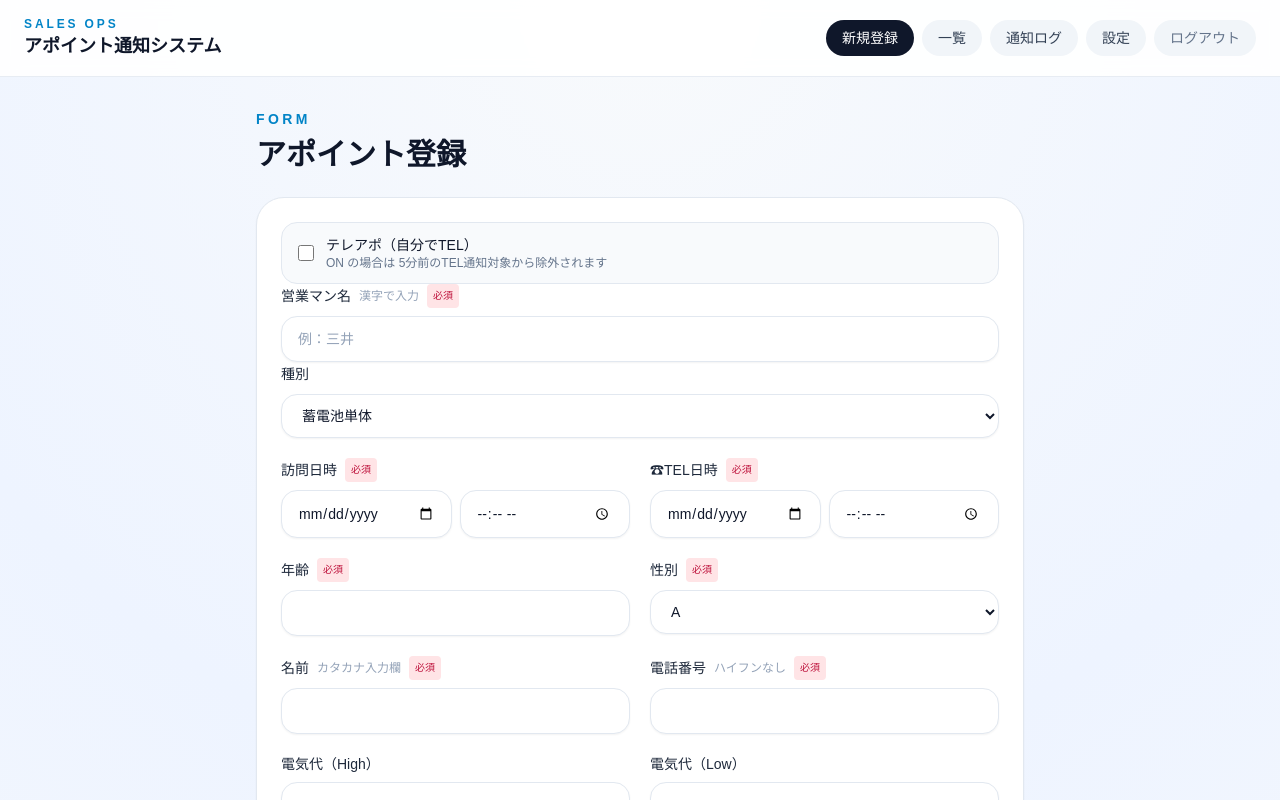
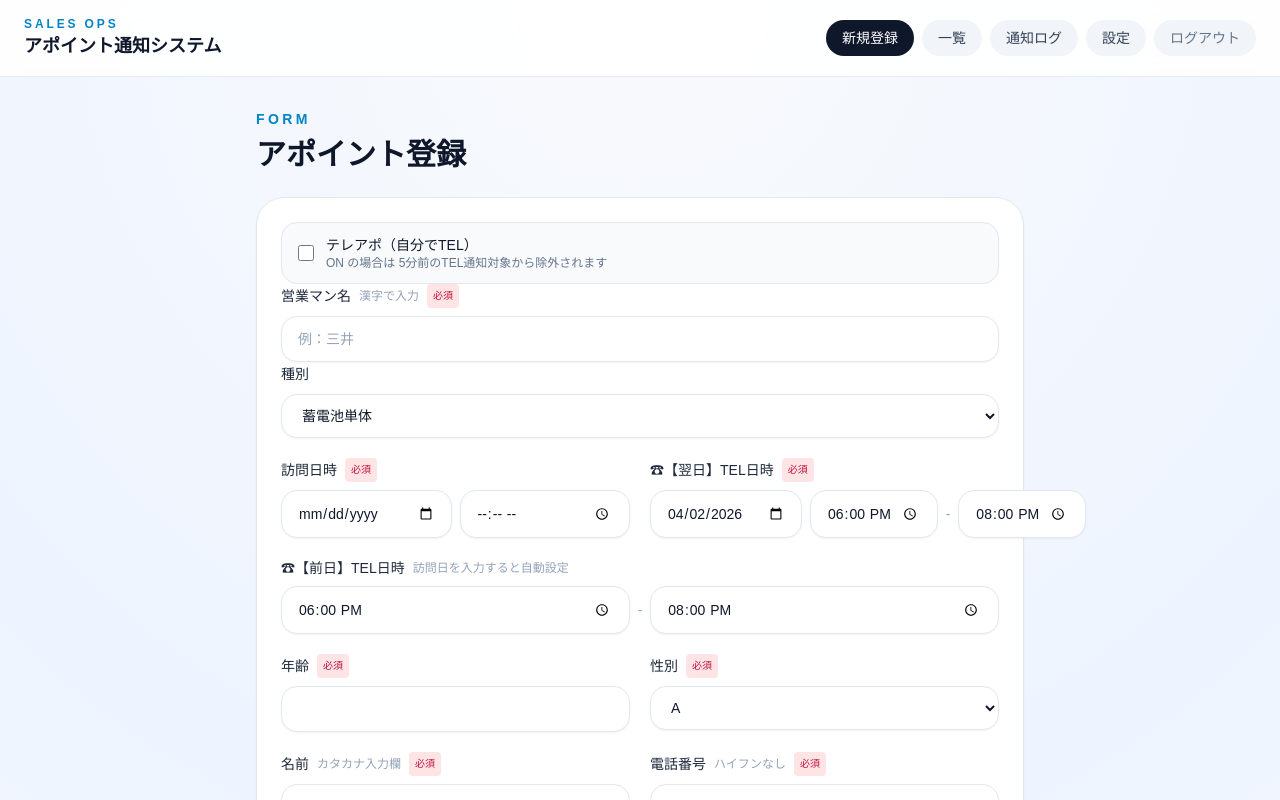
Before and after one commit to kmitsui-bit/bookish-garbanzo, a Next.js app: page /appointments/new in a window 1280 px wide. Shown: the top 800 px of the page. Built offline with nearby package versions, Linux system fonts and the light colour scheme; no server answers.

Commit message:
翌日・前日TEL日時の時間範囲入力を追加

```diff
--- a/src/app/api/appointments/[id]/route.ts
+++ b/src/app/api/appointments/[id]/route.ts
@@ -48,6 +48,9 @@ export async function PATCH(request: Request, context: { params: Promise<{ id: s
     data: {
       visitAt: parsed.data.visitAt,
       telAt: parsed.data.telAt,
+      telAtEnd: parsed.data.telAtEnd,
+      prevDayTelAt: parsed.data.prevDayTelAt,
+      prevDayTelAtEnd: parsed.data.prevDayTelAtEnd,
       age: parsed.data.age,
       gender: parsed.data.gender,
       nameKana: parsed.data.nameKana.trim(),
--- a/src/app/api/appointments/route.ts
+++ b/src/app/api/appointments/route.ts
@@ -30,6 +30,9 @@ export async function POST(request: Request) {
     data: {
       visitAt: parsed.data.visitAt,
       telAt: parsed.data.telAt,
+      telAtEnd: parsed.data.telAtEnd,
+      prevDayTelAt: parsed.data.prevDayTelAt,
+      prevDayTelAtEnd: parsed.data.prevDayTelAtEnd,
       age: parsed.data.age,
       gender: parsed.data.gender,
       nameKana: parsed.data.nameKana.trim(),
--- a/src/components/appointment-form.tsx
+++ b/src/components/appointment-form.tsx
@@ -3,7 +3,7 @@
 import { useMemo, useState } from "react";
 import { useRouter } from "next/navigation";
 import type { Appointment } from "@prisma/client";
-import { toFormDate, toFormTime } from "@/lib/date";
+import { toFormDate, toFormTime, getTomorrowDate, getDateMinusOne } from "@/lib/date";
 import type { AppointmentFormInput } from "@/lib/validation";
 import { cn } from "@/lib/utils";
 
@@ -18,8 +18,11 @@ type FieldErrors = Partial<Record<keyof AppointmentFormInput, string[]>>;
 const emptyValues: AppointmentFormInput = {
   visitAtDateInput: "",
   visitAtTimeInput: "",
-  telAtDateInput: "",
-  telAtTimeInput: "",
+  telAtDateInput: getTomorrowDate(),
+  telAtStartTimeInput: "18:00",
+  telAtEndTimeInput: "20:00",
+  prevDayTelAtStartTimeInput: "18:00",
+  prevDayTelAtEndTimeInput: "20:00",
   age: "",
   gender: "A",
   nameKana: "",
@@ -75,14 +78,20 @@ export function AppointmentForm({ mode, initialValues, appointmentId }: Props) {
   const initialForm = useMemo<AppointmentFormInput>(() => {
     const visitAtDateInput = initialValues?.visitAt ? toFormDate(initialValues.visitAt) : "";
     const visitAtTimeInput = initialValues?.visitAt ? toFormTime(initialValues.visitAt) : "";
-    const telAtDateInput = initialValues?.telAt ? toFormDate(initialValues.telAt) : "";
-    const telAtTimeInput = initialValues?.telAt ? toFormTime(initialValues.telAt) : "";
+    const telAtDateInput = initialValues?.telAt ? toFormDate(initialValues.telAt) : getTomorrowDate();
+    const telAtStartTimeInput = initialValues?.telAt ? toFormTime(initialValues.telAt) : "18:00";
+    const telAtEndTimeInput = initialValues?.telAtEnd ? toFormTime(initialValues.telAtEnd) : "20:00";
+    const prevDayTelAtStartTimeInput = initialValues?.prevDayTelAt ? toFormTime(initialValues.prevDayTelAt) : "18:00";
+    const prevDayTelAtEndTimeInput = initialValues?.prevDayTelAtEnd ? toFormTime(initialValues.prevDayTelAtEnd) : "20:00";
 
     return {
       visitAtDateInput,
       visitAtTimeInput,
       telAtDateInput,
-      telAtTimeInput,
+      telAtStartTimeInput,
+      telAtEndTimeInput,
+      prevDayTelAtStartTimeInput,
+      prevDayTelAtEndTimeInput,
       age: initialValues?.age ? String(initialValues.age) : "",
       gender: (initialValues?.gender as "A" | "B" | "AB" | "C") ?? "A",
       nameKana: initialValues?.nameKana ?? "",
@@ -115,6 +124,22 @@ export function AppointmentForm({ mode, initialValues, appointmentId }: Props) {
   const submitUrl = mode === "create" ? "/api/appointments" : `/api/appointments/${appointmentId}`;
   const method = mode === "create" ? "POST" : "PATCH";
 
+  // 前日TEL日付（訪問日の1日前）
+  const prevDayTelDate = useMemo(() => {
+    if (!values.visitAtDateInput) return "";
+    try {
+      const d = new Date(values.visitAtDateInput + "T00:00:00");
+      const prev = new Date(d);
+      prev.setDate(prev.getDate() - 1);
+      const y = prev.getFullYear();
+      const m = String(prev.getMonth() + 1).padStart(2, "0");
+      const day = String(prev.getDate()).padStart(2, "0");
+      return `${y}/${m}/${day}`;
+    } catch {
+      return "";
+    }
+  }, [values.visitAtDateInput]);
+
   async function handleSubmit(event: React.FormEvent<HTMLFormElement>) {
     event.preventDefault();
     setSubmitting(true);
@@ -123,9 +148,7 @@ export function AppointmentForm({ mode, initialValues, appointmentId }: Props) {
 
     const response = await fetch(submitUrl, {
       method,
-      headers: {
-        "Content-Type": "application/json"
-      },
+      headers: { "Content-Type": "application/json" },
       body: JSON.stringify(values)
     });
 
@@ -192,7 +215,6 @@ export function AppointmentForm({ mode, initialValues, appointmentId }: Props) {
         </select>
       </label>
 
-      {/* その他の場合の自由記入欄 */}
       {values.appointmentType === "その他" && (
         <Field label="種別（自由記入）" required error={errors.appointmentTypeOther?.[0]}>
           <input
@@ -223,9 +245,9 @@ export function AppointmentForm({ mode, initialValues, appointmentId }: Props) {
           </div>
         </Field>
 
-        {/* TEL日時 */}
-        <Field label="☎TEL日時" required error={errors.telAtDateInput?.[0] ?? errors.telAtTimeInput?.[0]}>
-          <div className="flex gap-2">
+        {/* 翌日TEL日時 */}
+        <Field label="☎【翌日】TEL日時" required error={errors.telAtDateInput?.[0] ?? errors.telAtStartTimeInput?.[0]}>
+          <div className="flex gap-2 items-center">
             <input
               type="date"
               className={dateTimeClass}
@@ -235,11 +257,39 @@ export function AppointmentForm({ mode, initialValues, appointmentId }: Props) {
             <input
               type="time"
               className={dateTimeClass}
-              value={values.telAtTimeInput}
-              onChange={(event) => setValues((prev) => ({ ...prev, telAtTimeInput: event.target.value }))}
+              value={values.telAtStartTimeInput}
+              onChange={(event) => setValues((prev) => ({ ...prev, telAtStartTimeInput: event.target.value }))}
+            />
+            <span className="text-slate-400 text-sm shrink-0">-</span>
+            <input
+              type="time"
+              className={dateTimeClass}
+              value={values.telAtEndTimeInput}
+              onChange={(event) => setValues((prev) => ({ ...prev, telAtEndTimeInput: event.target.value }))}
             />
           </div>
         </Field>
+
+        {/* 前日TEL日時 */}
+        <div className="md:col-span-2">
+          <Field label="☎【前日】TEL日時" hint={prevDayTelDate ? `日付：${prevDayTelDate}（訪問日前日）` : "訪問日を入力すると自動設定"}>
+            <div className="flex gap-2 items-center">
+              <input
+                type="time"
+                className={dateTimeClass}
+                value={values.prevDayTelAtStartTimeInput}
+                onChange={(event) => setValues((prev) => ({ ...prev, prevDayTelAtStartTimeInput: event.target.value }))}
+              />
+              <span className="text-slate-400 text-sm shrink-0">-</span>
+              <input
+                type="time"
+                className={dateTimeClass}
+                value={values.prevDayTelAtEndTimeInput}
+                onChange={(event) => setValues((prev) => ({ ...prev, prevDayTelAtEndTimeInput: event.target.value }))}
+              />
+            </div>
+          </Field>
+        </div>
 
         {/* 年齢 */}
         <Field label="年齢" required error={errors.age?.[0]}>
@@ -257,7 +307,7 @@ export function AppointmentForm({ mode, initialValues, appointmentId }: Props) {
             className={inputClass}
             value={values.gender}
             onChange={(event) =>
-                      setValues((prev) => ({ ...prev, gender: event.target.value as "A" | "B" | "AB" | "C" }))
+              setValues((prev) => ({ ...prev, gender: event.target.value as "A" | "B" | "AB" | "C" }))
             }
           >
             <option value="A">A</option>
@@ -267,7 +317,6 @@ export function AppointmentForm({ mode, initialValues, appointmentId }: Props) {
           </select>
         </Field>
 
-        {/* 性別CのときC詳細欄 */}
         {values.gender === "C" && (
           <div className="md:col-span-2">
             <Field label="C 詳細">
@@ -300,61 +349,25 @@ export function AppointmentForm({ mode, initialValues, appointmentId }: Props) {
           />
         </Field>
 
-        {/* 電気代 High */}
         <Field label="電気代（High）">
-          <input
-            className={inputClass}
-            value={values.electricityCostHigh}
-            onChange={(event) => setValues((prev) => ({ ...prev, electricityCostHigh: event.target.value }))}
-          />
+          <input className={inputClass} value={values.electricityCostHigh} onChange={(event) => setValues((prev) => ({ ...prev, electricityCostHigh: event.target.value }))} />
+        </Field>
+        <Field label="電気代（Low）">
+          <input className={inputClass} value={values.electricityCostLow} onChange={(event) => setValues((prev) => ({ ...prev, electricityCostLow: event.target.value }))} />
+        </Field>
+        <Field label="売電（High）">
+          <input className={inputClass} value={values.sellPowerHigh} onChange={(event) => setValues((prev) => ({ ...prev, sellPowerHigh: event.target.value }))} />
+        </Field>
+        <Field label="売電（Low）">
+          <input className={inputClass} value={values.sellPowerLow} onChange={(event) => setValues((prev) => ({ ...prev, sellPowerLow: event.target.value }))} />
+        </Field>
+        <Field label="ガス代（High）" hint="任意">
+          <input className={inputClass} value={values.gasCostHigh} onChange={(event) => setValues((prev) => ({ ...prev, gasCostHigh: event.target.value }))} />
+        </Field>
+        <Field label="ガス代（Low）" hint="任意">
+          <input className={inputClass} value={values.gasCostLow} onChange={(event) => setValues((prev) => ({ ...prev, gasCostLow: event.target.value }))} />
         </Field>
 
-        {/* 電気代 Low */}
-        <Field label="電気代（Low）">
-          <input
-            className={inputClass}
-            value={values.electricityCostLow}
-            onChange={(event) => setValues((prev) => ({ ...prev, electricityCostLow: event.target.value }))}
-          />
-        </Field>
-
-        {/* 売電 High */}
-        <Field label="売電（High）">
-          <input
-            className={inputClass}
-            value={values.sellPowerHigh}
-            onChange={(event) => setValues((prev) => ({ ...prev, sellPowerHigh: event.target.value }))}
-          />
-        </Field>
-
-        {/* 売電 Low */}
-        <Field label="売電（Low）">
-          <input
-            className={inputClass}
-            value={values.sellPowerLow}
-            onChange={(event) => setValues((prev) => ({ ...prev, sellPowerLow: event.target.value }))}
-          />
-        </Field>
-
-        {/* ガス代 High */}
-        <Field label="ガス代（High）" hint="任意">
-          <input
-            className={inputClass}
-            value={values.gasCostHigh}
-            onChange={(event) => setValues((prev) => ({ ...prev, gasCostHigh: event.target.value }))}
-          />
-        </Field>
-
-        {/* ガス代 Low */}
-        <Field label="ガス代（Low）" hint="任意">
-          <input
-            className={inputClass}
-            value={values.gasCostLow}
-            onChange={(event) => setValues((prev) => ({ ...prev, gasCostLow: event.target.value }))}
-          />
-        </Field>
-
-        {/* パネル年数 */}
         <Field label="パネル年数" hint="〇年目　数字のみ入力">
           <input
             className={inputClass}
@@ -368,7 +381,6 @@ export function AppointmentForm({ mode, initialValues, appointmentId }: Props) {
           />
         </Field>
 
-        {/* 給湯設備 */}
         <Field label="給湯設備">
           <input
             className={inputClass}
@@ -378,7 +390,6 @@ export function AppointmentForm({ mode, initialValues, appointmentId }: Props) {
           />
         </Field>
 
-        {/* ガス使用設備 */}
         <div className="md:col-span-2">
           <Field label="ガス使用設備">
             <input
--- a/src/lib/date.ts
+++ b/src/lib/date.ts
@@ -1,5 +1,5 @@
 import { formatInTimeZone, fromZonedTime, toZonedTime } from "date-fns-tz";
-import { isValid } from "date-fns";
+import { isValid, addDays } from "date-fns";
 import { env } from "@/lib/env";
 
 const DATE_TIME_PATTERN = /^(0?[1-9]|1[0-2])\/(0?[1-9]|[12]\d|3[01])\s([01]?\d|2[0-3]):([0-5]\d)$/;
@@ -59,6 +59,19 @@ export function parseDateTimeInput(dateStr: string, timeStr: string, timezone =
   return zoned;
 }
 
+export function getTomorrowDate(timezone = env.timezone) {
+  return formatInTimeZone(addDays(new Date(), 1), timezone, "yyyy-MM-dd");
+}
+
+export function getDateMinusOne(date: Date, timezone = env.timezone) {
+  return formatInTimeZone(addDays(date, -1), timezone, "yyyy-MM-dd");
+}
+
+export function formatTimeOnly(value: Date | string, timezone = env.timezone) {
+  const date = typeof value === "string" ? new Date(value) : value;
+  return formatInTimeZone(date, timezone, "H:mm");
+}
+
 export function formatCreatedAt(value: Date | string, timezone = env.timezone) {
   const date = typeof value === "string" ? new Date(value) : value;
   return formatInTimeZone(date, timezone, "yyyy/MM/dd HH:mm");
--- a/src/lib/validation.ts
+++ b/src/lib/validation.ts
@@ -1,9 +1,8 @@
 import { z } from "zod";
-import { parseDateTimeInput } from "@/lib/date";
+import { parseDateTimeInput, getDateMinusOne } from "@/lib/date";
 
 const kataKanaRegex = /^[ァ-ヶー　\s]+$/;
 const digitsRegex = /^\d+$/;
-const datePattern = /^\d{4}-\d{2}-\d{2}$/;
 const timePattern = /^([01]?\d|2[0-3]):([0-5]\d)$/;
 
 export const appointmentFormSchema = z
@@ -11,7 +10,10 @@ export const appointmentFormSchema = z
     visitAtDateInput: z.string().optional().default(""),
     visitAtTimeInput: z.string().optional().default(""),
     telAtDateInput: z.string().min(1, "TEL日（月/日）は必須です"),
-    telAtTimeInput: z.string().min(1, "TEL時間（HH:mm）は必須です"),
+    telAtStartTimeInput: z.string().min(1, "TEL開始時間は必須です"),
+    telAtEndTimeInput: z.string().min(1, "TEL終了時間は必須です"),
+    prevDayTelAtStartTimeInput: z.string().optional().default("18:00"),
+    prevDayTelAtEndTimeInput: z.string().optional().default("20:00"),
     age: z.string().min(1, "年齢は必須です").regex(digitsRegex, "年齢は数字のみで入力してください"),
     gender: z.enum(["A", "B", "AB", "C"], {
       errorMap: () => ({ message: "性別を選択してください" })
@@ -62,11 +64,14 @@ export const appointmentFormSchema = z
     if (!data.telAtDateInput) {
       ctx.addIssue({ code: z.ZodIssueCode.custom, path: ["telAtDateInput"], message: "TEL日は必須です" });
     }
-    if (!data.telAtTimeInput) {
-      ctx.addIssue({ code: z.ZodIssueCode.custom, path: ["telAtTimeInput"], message: "TEL時間は必須です" });
+    if (!timePattern.test(data.telAtStartTimeInput)) {
+      ctx.addIssue({ code: z.ZodIssueCode.custom, path: ["telAtStartTimeInput"], message: "TEL開始時間はHH:mm形式で入力してください" });
     }
-    if (data.telAtDateInput && data.telAtTimeInput) {
-      if (!parseDateTimeInput(data.telAtDateInput, data.telAtTimeInput)) {
+    if (!timePattern.test(data.telAtEndTimeInput)) {
+      ctx.addIssue({ code: z.ZodIssueCode.custom, path: ["telAtEndTimeInput"], message: "TEL終了時間はHH:mm形式で入力してください" });
+    }
+    if (data.telAtDateInput && data.telAtStartTimeInput) {
+      if (!parseDateTimeInput(data.telAtDateInput, data.telAtStartTimeInput)) {
         ctx.addIssue({ code: z.ZodIssueCode.custom, path: ["telAtDateInput"], message: "TEL日時を確認してください" });
       }
     }
@@ -88,16 +93,15 @@ export function parseAppointmentPayload(input: unknown) {
       ? parseDateTimeInput(visitAtDateInput, visitAtTimeInput)
       : null;
 
-  const telAt = parseDateTimeInput(parsed.data.telAtDateInput, parsed.data.telAtTimeInput);
+  const telAt = parseDateTimeInput(parsed.data.telAtDateInput, parsed.data.telAtStartTimeInput);
+  const telAtEnd = parseDateTimeInput(parsed.data.telAtDateInput, parsed.data.telAtEndTimeInput);
 
   if (!parsed.data.telAppointment && !visitAt) {
     return {
       success: false as const,
       error: {
         flatten: () => ({
-          fieldErrors: {
-            visitAtDateInput: ["訪問日時を確認してください"]
-          }
+          fieldErrors: { visitAtDateInput: ["訪問日時を確認してください"] }
         })
       }
     };
@@ -108,13 +112,21 @@ export function parseAppointmentPayload(input: unknown) {
       success: false as const,
       error: {
         flatten: () => ({
-          fieldErrors: {
-            telAtDateInput: ["TEL日時を確認してください"]
-          }
+          fieldErrors: { telAtDateInput: ["TEL日時を確認してください"] }
         })
       }
     };
   }
+
+  // 前日TEL: visitAt - 1日
+  const baseDate = visitAt ?? telAt;
+  const prevDayDateStr = getDateMinusOne(baseDate);
+  const prevDayTelAt = parsed.data.prevDayTelAtStartTimeInput
+    ? parseDateTimeInput(prevDayDateStr, parsed.data.prevDayTelAtStartTimeInput)
+    : null;
+  const prevDayTelAtEnd = parsed.data.prevDayTelAtEndTimeInput
+    ? parseDateTimeInput(prevDayDateStr, parsed.data.prevDayTelAtEndTimeInput)
+    : null;
 
   return {
     success: true as const,
@@ -123,6 +135,9 @@ export function parseAppointmentPayload(input: unknown) {
       age: Number(parsed.data.age),
       visitAt: visitAt ?? telAt,
       telAt,
+      telAtEnd,
+      prevDayTelAt,
+      prevDayTelAtEnd,
       telReminderEnabled: !parsed.data.selfCall && !parsed.data.telAppointment,
       salesName: parsed.data.salesName.trim()
     }
```
Also changed, not shown: src/lib/formatters.ts (+20 -3 lines), 1 other file (tests, documents, lock files or other folders).
